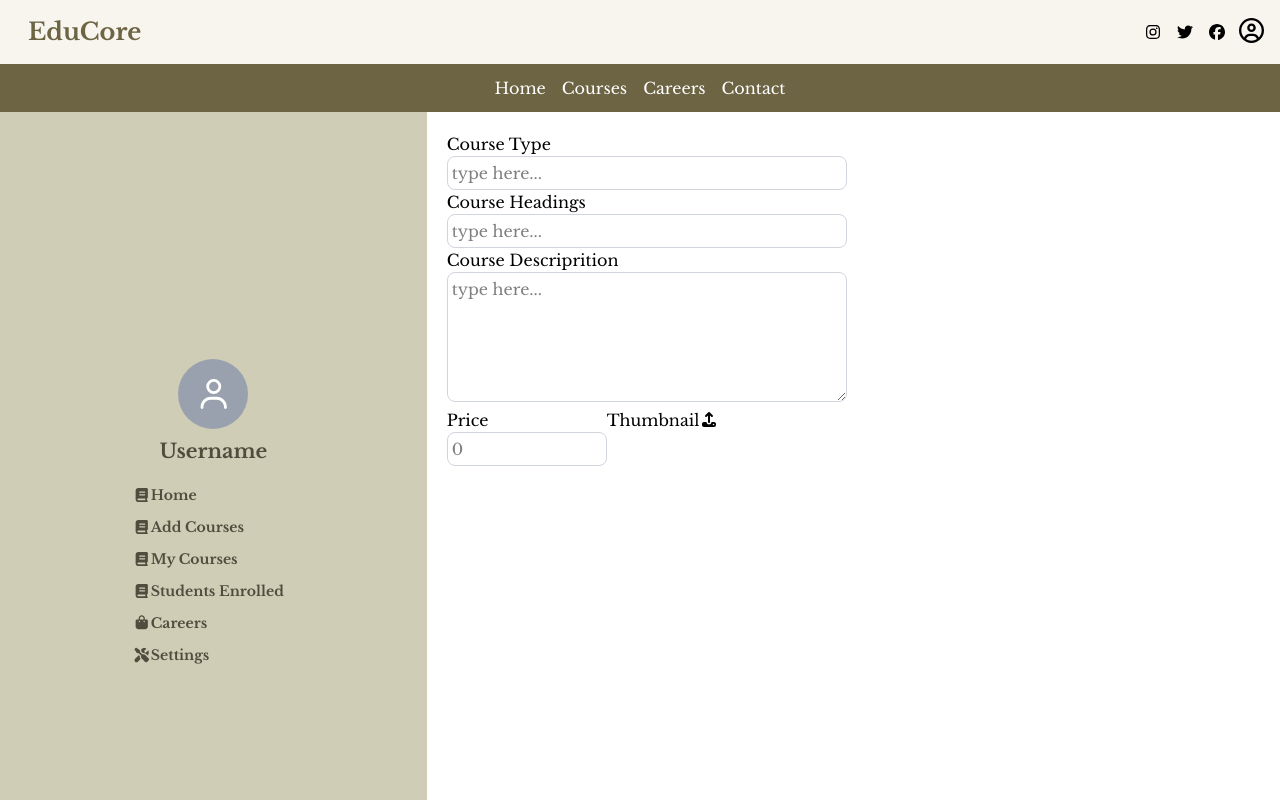
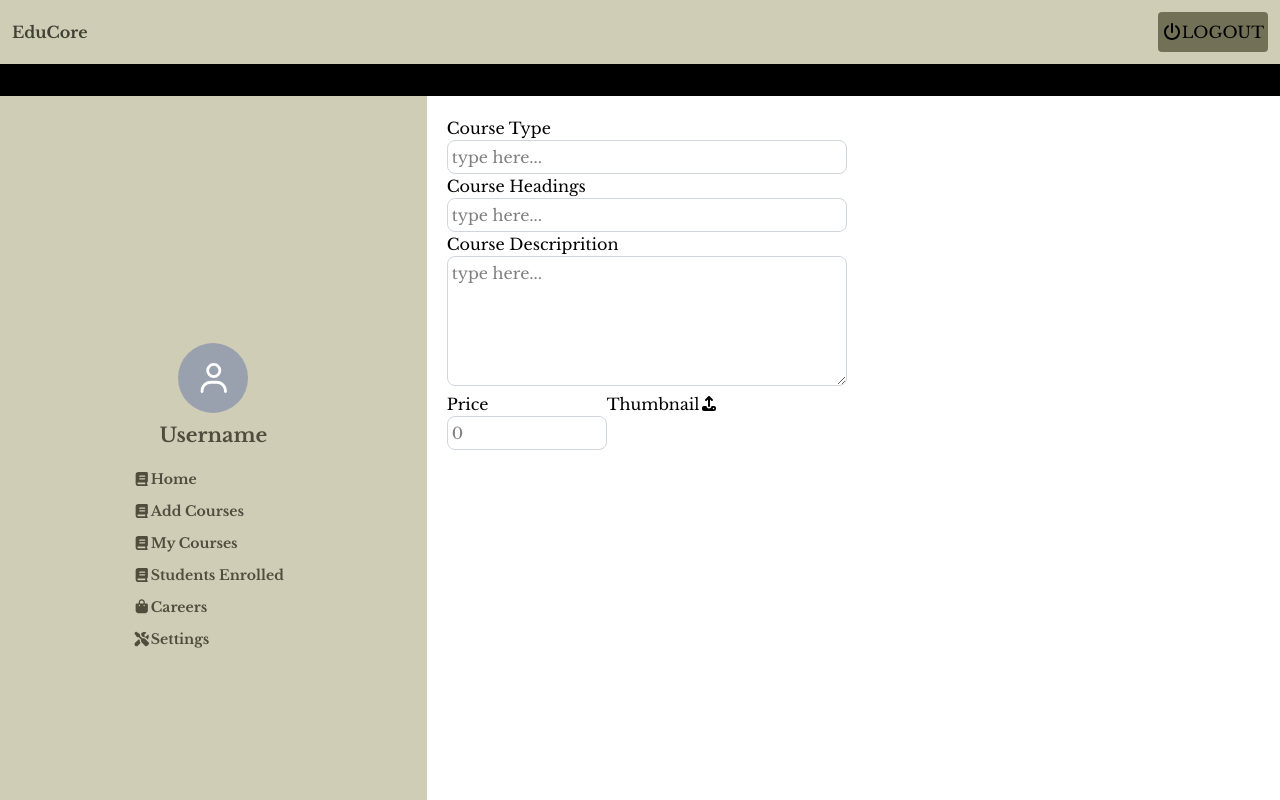
Before and after one commit to Minu-Rose-Vazhappilly/Mern-EduCore-Frontend, a React (Vite) app: page /add-course in a window 1280 px wide. Shown: the top 800 px of the page. Built offline with nearby package versions, Linux system fonts and the light colour scheme; no server answers; a web font is replaced by a local one.

Commit message:
#fix:Changed Headers of Admi

```diff
--- a/src/admin/pages/AddCourse.jsx
+++ b/src/admin/pages/AddCourse.jsx
@@ -1,5 +1,5 @@
 import React from 'react'
-import Header from '../../users/components/Header'
+import AdminHeader from '../../admin/components/AdminHeader'
 import Footer from '../../components/Footer'
 import AdminSideBar from '../components/AdminSideBar'
 import { FontAwesomeIcon } from '@fortawesome/react-fontawesome'
@@ -7,7 +7,7 @@ import { faUpload } from '@fortawesome/free-solid-svg-icons'
 
 function AddCourse() {
   return (
-    <div><Header/>
+    <div><AdminHeader/>
     <div className="md:grid grid-cols-3">
         <div className='col-span-1'>
             <AdminSideBar/>
--- a/src/admin/pages/CourseList.jsx
+++ b/src/admin/pages/CourseList.jsx
@@ -1,12 +1,12 @@
 import React from 'react'
 import Footer from '../../components/Footer'
 import AdminSideBar from '../components/AdminSideBar'
-import Header from '../../users/components/Header'
+import AdminHeader from '../../admin/components/AdminHeader'
 
 function CourseList() {
   return (
     <div>
-        <Header/>
+        <AdminHeader/>
         <div className="md:grid grid-cols-3">
             <div className='col-span-1'>
                 <AdminSideBar/>
--- a/src/admin/pages/StudentsEnrolled.jsx
+++ b/src/admin/pages/StudentsEnrolled.jsx
@@ -1,12 +1,12 @@
 import React from 'react'
-import Header from '../../users/components/Header'
+import AdminHeader from '../../admin/components/AdminHeader'
 import Footer from '../../components/Footer'
 import AdminSideBar from '../components/AdminSideBar'
 
 function StudentsEnrolled() {
   return (
     <div>
-        <Header/>
+        <AdminHeader/>
         <div className="md:grid grid-cols-3">
             <div className='col-span-1'>
                 <AdminSideBar/>
```
